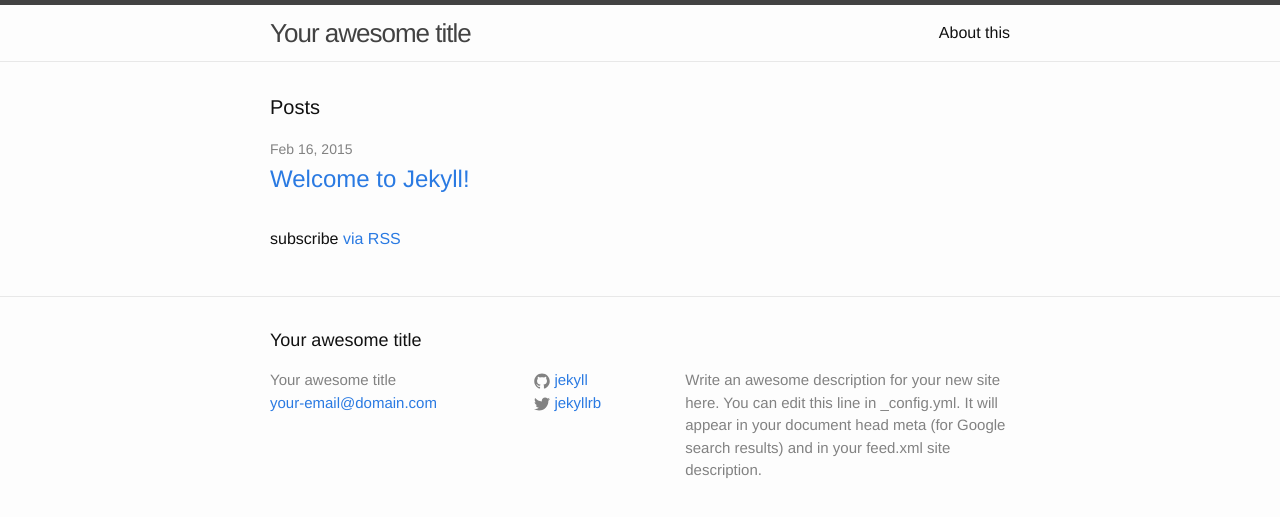
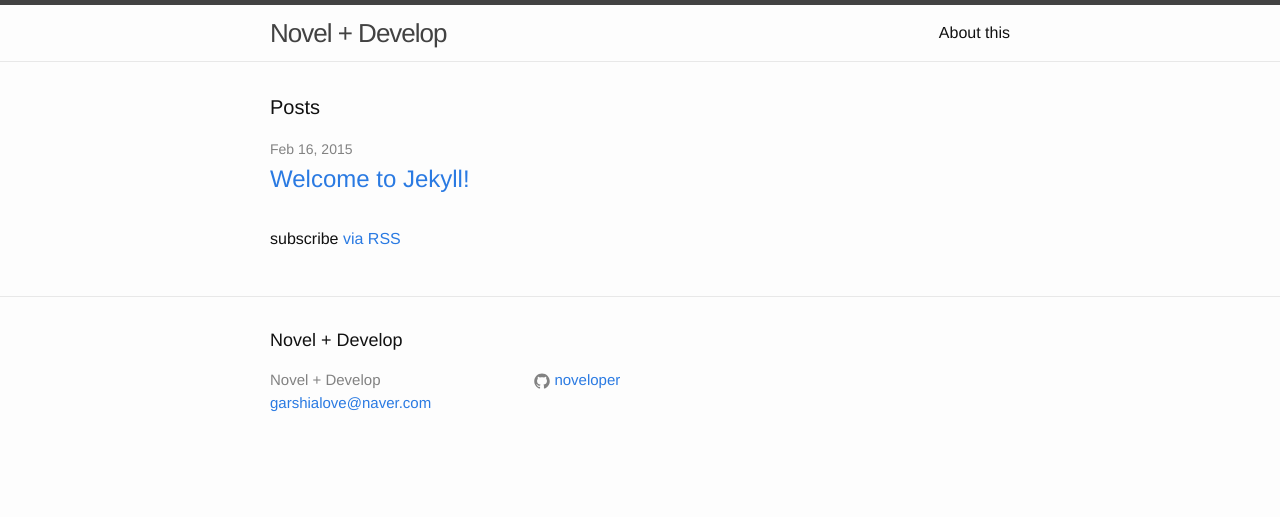
Before and after one commit to Noveloper/noveloper.github.com, a Jekyll site: the page built from index.html, in a window 1280 px wide. Shown: the top 517 px of the page. Built offline with Jekyll 4.4.1, drawn with Linux system fonts in a browser that asks for light colours; Markdown is read by kramdown in place of the engine named in the settings.

Commit message:
Update _config.yml

```diff
--- a/_config.yml
+++ b/_config.yml
@@ -1,14 +1,28 @@
 # Site settings
-title: Your awesome title
-email: your-email@domain.com
-description: > # this means to ignore newlines until "baseurl:"
-  Write an awesome description for your new site here. You can edit this
-  line in _config.yml. It will appear in your document head meta (for
-  Google search results) and in your feed.xml site description.
-url: "http://yourdomain.com" # the base hostname & protocol for your site
-twitter_username: jekyllrb
-github_username:  jekyll
+title: Novel + Develop
+email: garshialove@naver.com
+url: "http://noveloper.github.io/blog"
+github_username: noveloper
 
 # Build settings
-markdown: kramdown
+markdown: redcarpet
 baseurl : "/blog"
+
+comments:
+  disqus: "noveloper"
+#isso: "comments.mysite.org"
+
+style:
+#body: "whitesmoke"
+  padding: 33%
+  anchor: "#46f"
+  serif-heading: true
+  nav: "#181818"
+#headline: "#06f"
+  description: "white"
+  article:
+    odd: "#ffffff"
+    even: "#222222"
+
+excerpt_separator: "\n\n\n"
+defaults: [{scope: {path: ""}, values: {layout: "default"}}, {scope: {path: "", type: "posts"}, values: {comments: true}}]
```
